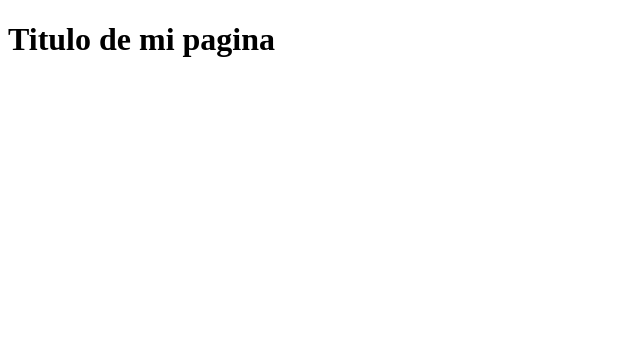
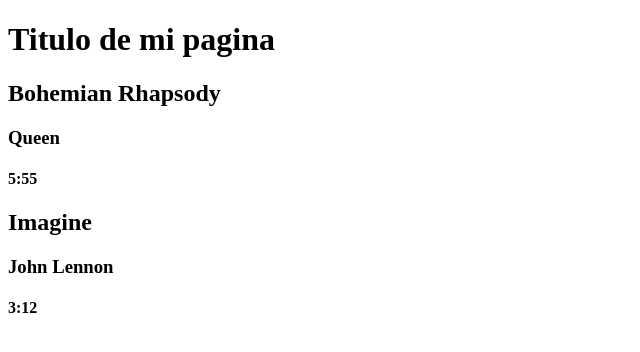
Before and after one commit to ArfaxadRuiz/react-music-app, a React (Create React App) app: page / in a window 1280 px wide. Shown: the top 352 px of the page, without its empty margins (0-640 px from the left). Built offline with nearby package versions, Linux system fonts and the light colour scheme.

Commit message:
Creacion de plantilla para el archivo Songs

```diff
--- a/src/App.js
+++ b/src/App.js
@@ -1,11 +1,14 @@
 import React from 'react';
 import Header from "./components/Header";
+import Songs from './components/Song';
 
 function App() {
   return (
 
     <div className="App">
       <Header />
+      <Songs titulo="Bohemian Rhapsody" artista="Queen" duracion="5:55" />
+      <Songs titulo="Imagine" artista="John Lennon" duracion="3:12" />
     </div>
 
   );
--- a/src/components/Song.js
+++ b/src/components/Song.js
@@ -0,0 +1,17 @@
+import React, { Component } from 'react';
+
+class Song extends Component {
+  render() {
+    const { titulo, artista, duracion } = this.props;
+
+    return (
+      <section>
+        <h2>{titulo}</h2>
+        <h3>{artista}</h3>
+        <h4>{duracion}</h4>
+      </section>
+    );
+  }
+}
+
+export default Song;
```
